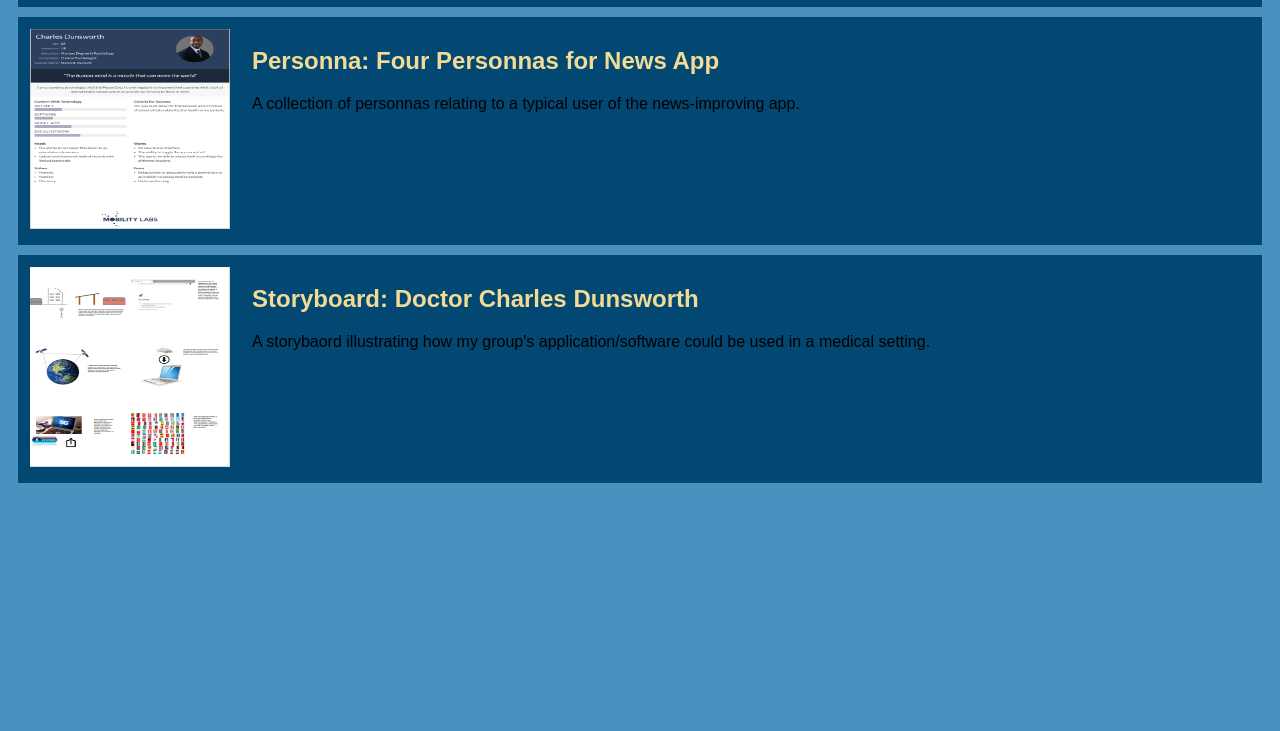
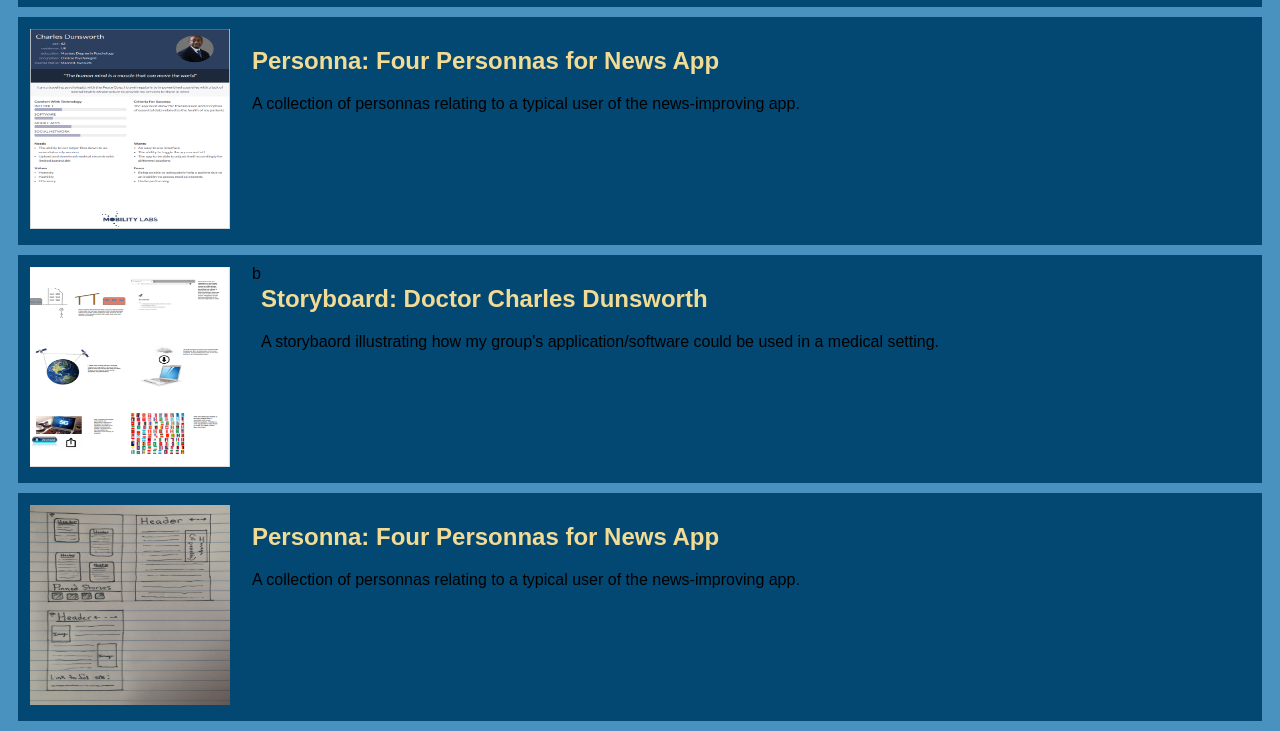
Before and after one commit to kjmurphy1030/kjmurphy1030.github.io, a plain HTML site: page index.html in a window 1280 px wide. Shown: the part 539-1270 px from the top of the page. Before the commit the page ends 1032 px from the top, so only its background shows below. Drawn offline with Linux system fonts and the light colour scheme.

Commit message:
Add files via upload

```diff
--- a/index.html
+++ b/index.html
@@ -56,12 +56,27 @@
         <!-- Storyboard Assignment -->
         <section class = "assignment">
 
-            <a href = "files/finishedStoryboard.pdf"><img src = "images/storyboard.PNG"></a>
+            <a href = "files/groupStoryboard.pdf"><img src = "images/storyboard.PNG"></a>
+b
+            <section class = "assignmentDetails">
+                <a href = "files/groupStoryboard.pdf"><h2>Storyboard: Doctor Charles Dunsworth</h2></a>
+                <p>
+                     A storybaord illustrating how my group's application/software could be used in a medical setting.
+                </p>
+
+            </section>
+
+        </section>
+
+         <!-- Sketches Assignment -->
+         <section class = "assignment">
+
+            <a href = "files/sketches.pdf"><img src = "images/sketches.jpg"></a>
 
             <section class = "assignmentDetails">
-                <a href = "files/finishedStoryboard.pdf"><h2>Storyboard: Doctor Charles Dunsworth</h2></a>
+                <a href = "files/sketches.pdf"><h2>Personna: Four Personnas for News App</h2></a>
                 <p>
-                     A storybaord illustrating how my group's application/software could be used in a medical setting.
+                    A collection of personnas relating to a typical user of the news-improving app.
                 </p>
 
             </section>
```
